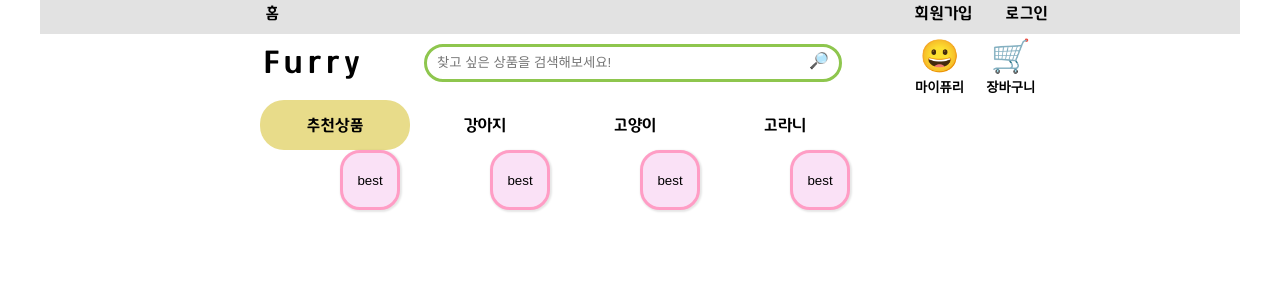
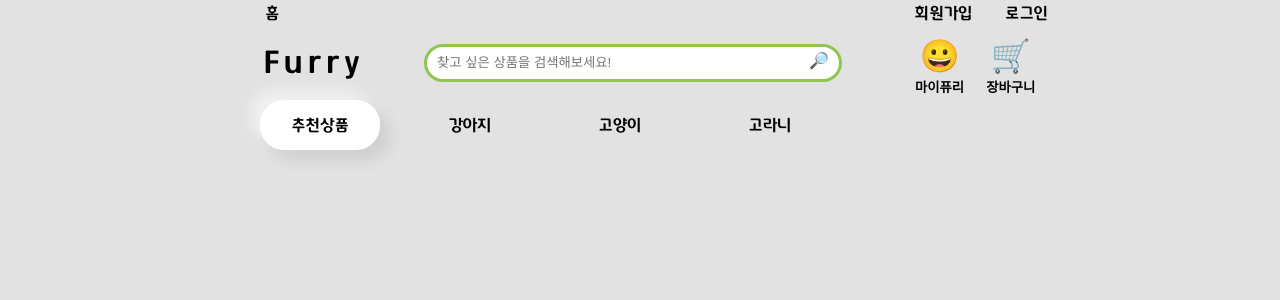
Before and after one commit to youngsoosoo/Furry_Friend_v2, a React (Create React App) app: page / in a window 1280 px wide. Both pictures are taken after a click on the button "추천상품". Shown: the top 300 px of the page. Built offline with nearby package versions, Linux system fonts and the light colour scheme.

Commit message:
NavDetail 제작

```diff
--- a/src/JSON/pcategory.json
+++ b/src/JSON/pcategory.json
@@ -1,16 +1,59 @@
 {
     "pcategory" :[
         {
+            "id" : 0,
             "type" : "dog",
-            "category" : "dog-food"
+            "category" : "dog-food",
+            "name" : "사료"
         },
         {
+            "id" : 1,
             "type" : "dog",
-            "category" : "dog-snack"
+            "category" : "dog-snack",
+            "name" : "간식"
         },
         {
+            "id" : 2,
             "type" : "dog",
-            "category" : "dog-tool"
+            "category" : "dog-tool",
+            "name" : "애견용품"
+        },
+        {
+            "id" : 3,
+            "type" : "cat",
+            "category" : "cat-food",
+            "name" : "사료"
+        },
+        {
+            "id" : 4,
+            "type" : "cat",
+            "category" : "cat-snack",
+            "name" : "간식"
+
+        },
+        {
+            "id" : 5,
+            "type" : "cat",
+            "category" : "cat-tool",
+            "name" : "애묘용품"
+        },
+        {
+            "id" : 6,
+            "type" : "고라니",
+            "category" : "고라니-food",
+            "name" : "사료"
+        },
+        {
+            "id" : 7,
+            "type" : "고라니",
+            "category" : "고라니-snack",
+            "name" : "간식"
+        },
+        {
+            "id" : 8,
+            "type" : "고라니",
+            "category" : "고라니-tool",
+            "name" : "고라니"
         }
 
     ]
--- a/src/components/Header/Header.js
+++ b/src/components/Header/Header.js
@@ -42,7 +42,7 @@ const Positioner = styled.div`
 
 // 흰 배경, 내용 중간 정렬
 const WhiteBackground = styled.div`
-    background: white;
+
     display: flex;
     justify-content: center;
     height: auto;
@@ -104,18 +104,22 @@ margin: 0;
 const MY = styled.button`
     margin: 5px;
     border : 0px;
-    background: #ffffff;
+
     line-height: 0;
 
     overflow : hidden;
     z-index:99;
+
+    background-color: #e2e2e2;
 `
 const Cart = styled.button`
     margin: 5px;
 
     border : 0px;
-    background: #ffffff;
+
     line-height: 0;
+
+    background-color: #e2e2e2;
 `
 const ICON = styled.p`
 font-size : 2rem;
--- a/src/components/Nav/Nav.js
+++ b/src/components/Nav/Nav.js
@@ -14,8 +14,10 @@ export default function Nav(){
     }
 
     const ContainerSelected = {
-        background : '#e8dc8a',
-        borderRadius : '24px'
+        background : '#ffffff',
+        border : '0px',
+        borderRadius : '24px',
+        boxShadow: '-10px -10px 15px rgba(255,255,255,0.5), 10px 10px 15px rgba(70,70,70,0.12)'
     }
 
 
@@ -26,25 +28,29 @@ export default function Nav(){
                 <NavContents>
                     <Spacer />
                     <Container
-                        style={pcategory === 'best' ? {background : ContainerSelected.background , borderRadius : ContainerSelected.borderRadius} : {}}
+                        style={pcategory === 'best' ?
+                        {background : ContainerSelected.background , borderRadius : ContainerSelected.borderRadius , boxShadow : ContainerSelected.boxShadow , border : ContainerSelected.border} : {}}
                         onClick={()=>clickPcategory('best')}>
                         <P>추천상품</P>
                     </Container>
 
                     <Container
-                        style={pcategory === 'dog' ? {background : ContainerSelected.background , borderRadius : ContainerSelected.borderRadius} : {}}
+                        style={pcategory === 'dog' ?
+                        {background : ContainerSelected.background , borderRadius : ContainerSelected.borderRadius , boxShadow : ContainerSelected.boxShadow , border : ContainerSelected.border} : {}}
                         onClick={()=>clickPcategory('dog')}>
                         <P>강아지</P>
                     </Container>
 
                     <Container
-                        style={pcategory === 'cat' ? {background : ContainerSelected.background , borderRadius : ContainerSelected.borderRadius} : {}}
+                        style={pcategory === 'cat' ?
+                        {background : ContainerSelected.background , borderRadius : ContainerSelected.borderRadius , boxShadow : ContainerSelected.boxShadow , border : ContainerSelected.border} : {}}
                         onClick={()=>clickPcategory('cat')}>
                         <P>고양이</P>
                     </Container>
 
                     <Container
-                        style={pcategory === '고라니' ? {background : ContainerSelected.background , borderRadius : ContainerSelected.borderRadius} : {}}
+                        style={pcategory === '고라니' ?
+                        {background : ContainerSelected.background , borderRadius : ContainerSelected.borderRadius , boxShadow : ContainerSelected.boxShadow , border : ContainerSelected.border} : {}}
                         onClick={()=>clickPcategory('고라니')}>
                         <P>고라니</P>
                     </Container>
@@ -69,14 +75,14 @@ const Positioner = styled.div`
 
 `;
 
-// 회색 배경
+
 const WhiteBackground = styled.div`
     width: 100%;
     height: 50px;
 
     flex-direction: row;
     align-items: center;
-    background: #ffffff;
+
 
 `
 // Nav 콘텐츠
@@ -92,15 +98,19 @@ const NavContents = styled.div`
 `
 
 const Container = styled.button`
-    background: #ffffff;
+
+    width : 120px;
+
+    background-color: #e2e2e2;
+
     border: 0px;
     font-size : 1rem;
-
     text-align: center;
 
 
+
     &:hover{
-        background-color: #e8dc8a;
+        background-color: #f1e87c;
         border-radius : 24px;
     }
 
--- a/src/components/Nav/NavDetail.js
+++ b/src/components/Nav/NavDetail.js
@@ -1,40 +1,49 @@
 import React from "react";
 import styled from "styled-components";
 
-// export default function NavButton(){
+/*json파일 불러오기*/
+import pcategoryList from "../../JSON/pcategory.json"
 
-// }
+function ButtonList({item,pcategory}){
+
+    /*item은 json데이터 */
+    /*pcategory는 props데이터*/
+
+    return(
+        <>
+
+        {pcategory === item.type
+        ?
+        <>
+        <Button>
+            {item.name}
+        </Button>
+        </>
+        :
+        <>
+        </>
+        }
+
+        </>
+    )
+}
 
 
 export default function NavDetail(props){
 
+    /* props Nav -> NavDetail -> ButtonList */
     const pcategory = props.pcategory
 
-
     return(
-
         <Positioner>
             <WhiteBackground>
                 <NavDetailContents>
                     <Spacer />
-                    <Button>
-                    {pcategory}
-                    </Button>
-                    <Button>
-                    {pcategory}
-                    </Button>
-                    <Button>
-                    {pcategory}
-                    </Button>
-                    <Button>
-                    {pcategory}
-                    </Button>
-                    <Spacer />
+                    {pcategoryList.pcategory.map((item)=>
+                    <ButtonList item={item} id={item.id} pcategory={pcategory} />)}
                 </NavDetailContents>
             </WhiteBackground>
         </Positioner>
-
-
     )
 }
 
@@ -58,9 +67,6 @@ const WhiteBackground = styled.div`
 
     flex-direction: row;
     align-items: center;
-    background: #ffffff;
-
-
 
 `
 // NavDetail 콘텐츠
@@ -71,21 +77,25 @@ const NavDetailContents = styled.div`
     flex-direction: row;
     align-items: right;
 
-    grid-template-columns: 300px 150px 150px 150px 150px 300px;
+    grid-template-columns: 220px repeat(10,100px);
+
 
 `
 
 const Button = styled.button`
-width: 60px;
-height: 60px;
+width: 90px;
+height: 40px;
 
-border: 3px solid #ff9dc5;
 border-radius: 20px;
 box-shadow: 1px 1px 2px 1px rgba(0, 0, 0, 0.1);
 
-background : #fae1f6;
+border: 0px;
+background-color: #FFFFFF;
+
+font-family : 'tway';
+
 `
 
 const Spacer = styled.div`
-
+width: 300px;
 `
--- a/src/components/Top/Top.js
+++ b/src/components/Top/Top.js
@@ -52,7 +52,7 @@ const GreyBackground = styled.div`
 
     flex-direction: row;
     align-items: center;
-    background: #e2e2e2;
+
 `
 
 const TopContents = styled.div`
--- a/src/styles/global.js
+++ b/src/styles/global.js
@@ -6,7 +6,11 @@ const GlobalStyle = createGlobalStyle`
         font-family: 'tway';
         src: url(${tway}) format('truetype');
     }
+
+    body{
+        background-color: #e2e2e2;
+    }
+
 `
 
-
 export default GlobalStyle
```
Also changed, not shown: src/JSON/notepad.json (added, +12 -0 lines).
